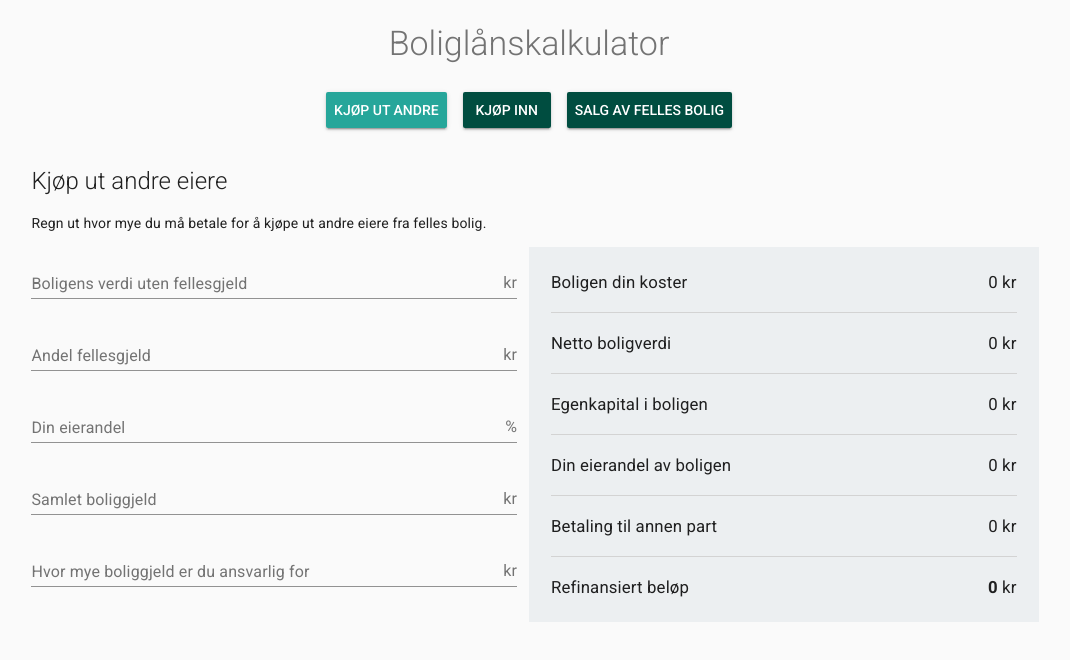
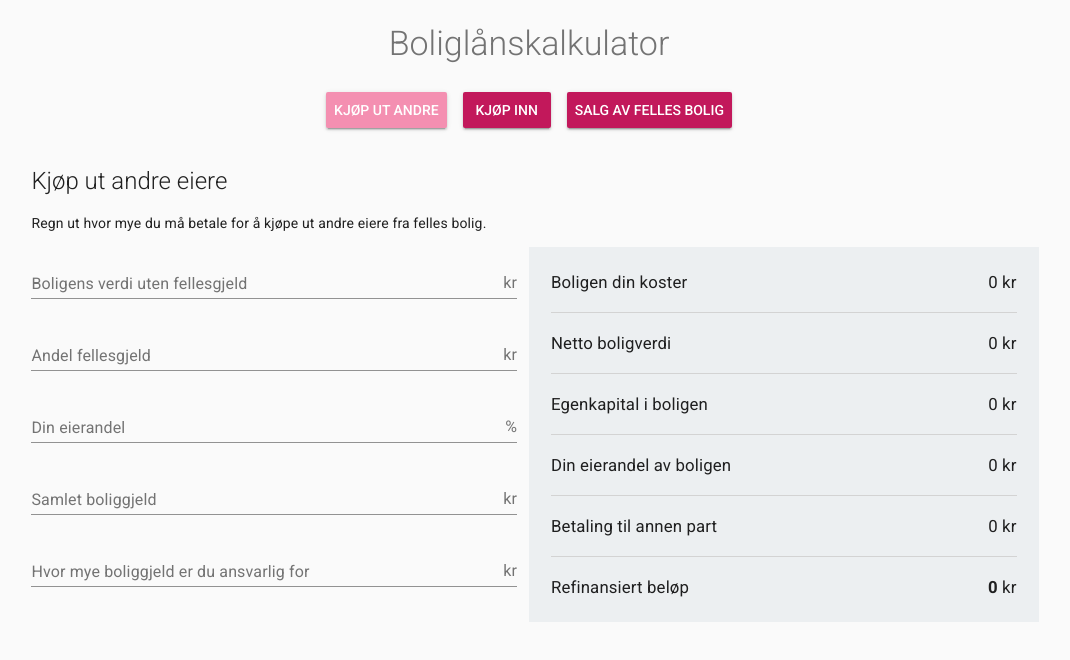
Before and after one commit to lanavu/smb-kalkulator, a Vue app: page / in a window 1280 px wide. Shown: the top 660 px of the page, without its empty margins (111-1181 px from the left). Built offline with nearby package versions, Linux system fonts and the light colour scheme.

Commit message:
Favicon and colors

```diff
--- a/public/index.html
+++ b/public/index.html
@@ -4,7 +4,7 @@
     <meta charset="utf-8">
     <meta http-equiv="X-UA-Compatible" content="IE=edge">
     <meta name="viewport" content="width=device-width,initial-scale=1.0">
-    <link rel="icon" href="<%= BASE_URL %>favicon.ico">
+    <link rel="icon" href="<%= BASE_URL %>calculator.ico">
     <link rel="stylesheet" href="//fonts.googleapis.com/css?family=Roboto:100,300,400,500,700,400italic|Material+Icons">
     <title>Boliglånskalkulator</title>
   </head>
--- a/src/App.vue
+++ b/src/App.vue
@@ -69,7 +69,7 @@ input[type="number"] {
 
 .router-link-exact-active {
   & > button {
-    background-color: md-get-palette-color(teal, 400) !important;
+    background-color: md-get-palette-color(pink, 200) !important;
   }
 }
 </style>
--- a/src/styles/theme.scss
+++ b/src/styles/theme.scss
@@ -5,8 +5,8 @@
 @include md-register-theme(
   "default",
   (
-    primary: md-get-palette-color(teal, 900),
-    accent: md-get-palette-color(pink, 100),
+    primary: md-get-palette-color(pink, 700),
+    accent: md-get-palette-color(teal, 100),
     theme: light
   )
 );
```
Also changed, not shown: 1 other file (tests, documents, lock files or other folders).
